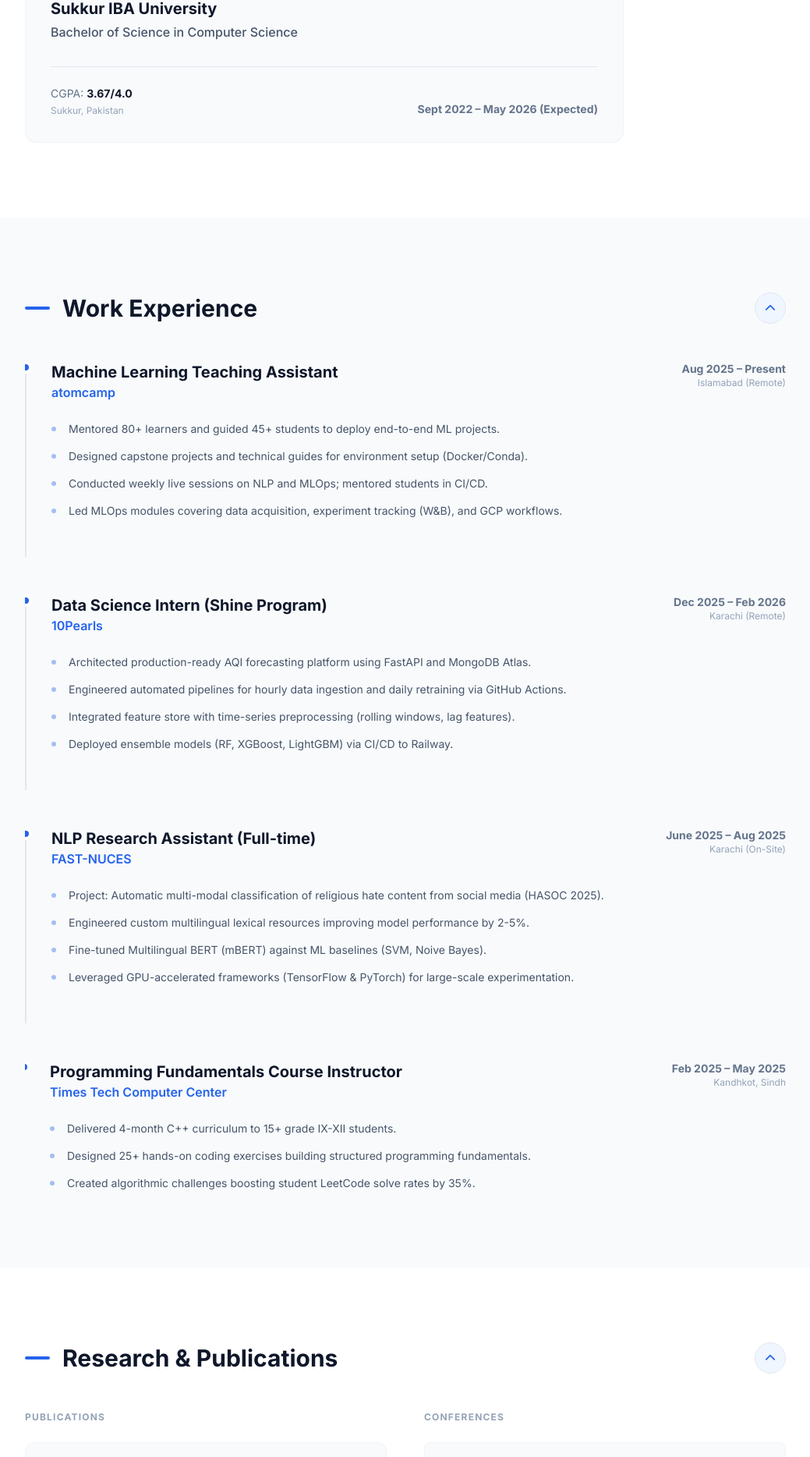
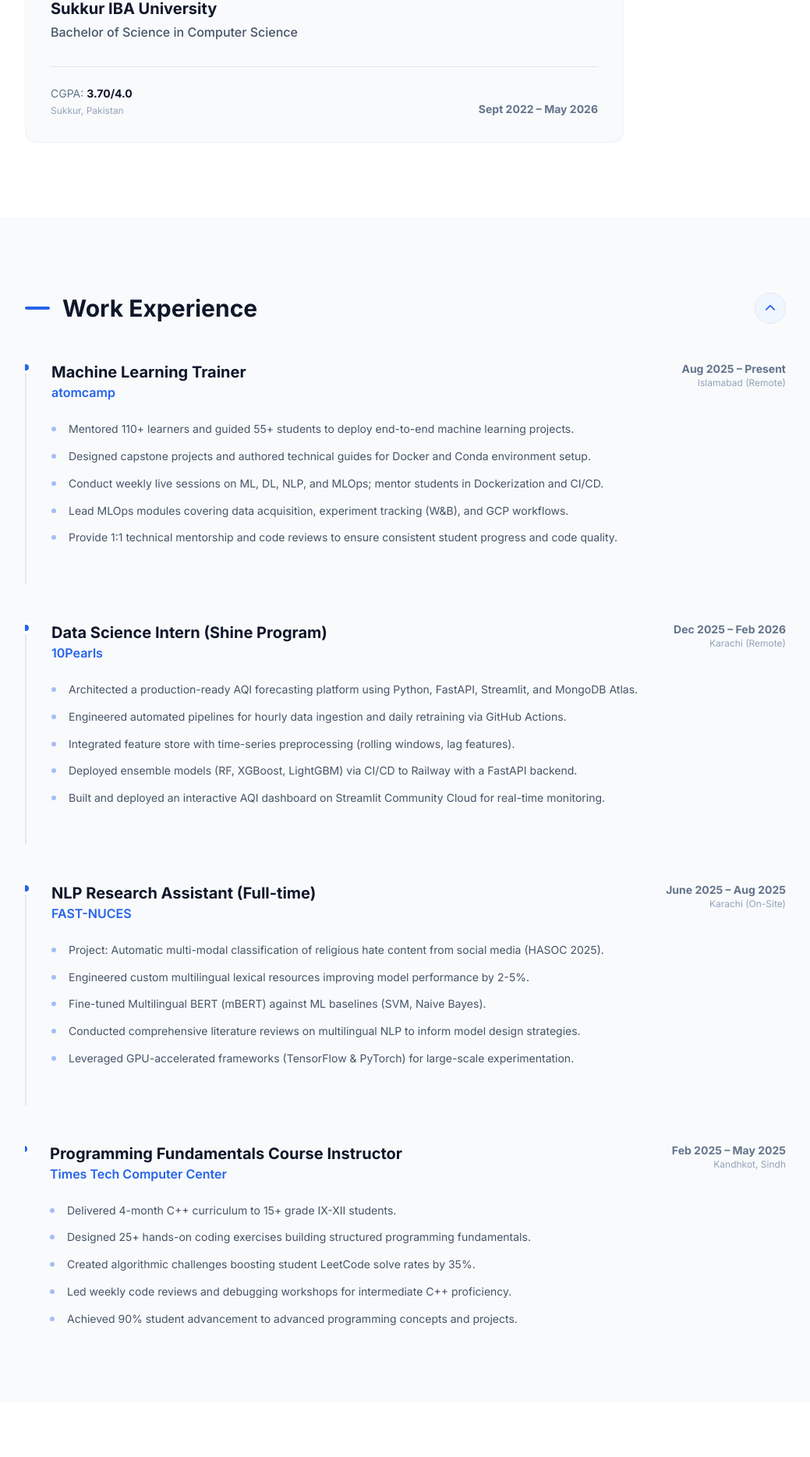
Before and after one commit to SagarChhabriya/SagarChhabriya.github.io, a React (Vite) app: page / in a window 1280 px wide. Shown: the part 872-2740 px from the top of the page at 78% size, without its empty margins (120-1159 px from the left). Built offline with nearby package versions, Linux system fonts and the light colour scheme.

Commit message:
Update: Resume

```diff
--- a/data.ts
+++ b/data.ts
@@ -11,7 +11,7 @@ import {
 
 export const PERSONAL_INFO = {
   name: "Sagar Chhabriya",
-  title: "AI & Machine Learning Engineer",
+  title: "AI and Machine Learning Engineer",
   email: "sagarchhabriya6@gmail.com",
   phone: "+92-332-336-2473",
   location: "Karachi, Pakistan",
@@ -26,7 +26,7 @@ export const PERSONAL_INFO = {
     stackoverflow: "https://stackoverflow.com/users/26491667/sagar-chhabriya",
     medium: "https://medium.com/@sagar-chhabriya"
   },
-  profile: "My research lies at the intersection of NLP, Information Retrieval, and Machine Learning. I study agentic RAG systems that enable autonomous question-answering and knowledge discovery. I am particularly interested in text mining for insight extraction from unstructured data and retrieval systems that enhance efficiency and relevance in large-scale digital environments."
+  profile: "Computer Science graduate with research experience in Natural Language Processing, Computer Vision, and Generative AI. I work on multimodal learning, information retrieval, and large language models, with hands-on experience building AI systems using RAG, transformer-based models, and deep learning frameworks."
 };
 
 export const SERVICES: ServiceItem[] = [
@@ -49,32 +49,58 @@ export const SERVICES: ServiceItem[] = [
 
 export const PUBLICATIONS: PublicationItem[] = [
   {
+    title: "Towards Responsible Multimodal Medical Reasoning via Context-Aligned Vision-Language Models",
+    authors: "Sumra Khan, Sagar Chhabriya, Aizan Z, Sheeraz A, Amgad Muneer, Anas Zafar, Shaina Raza, Rizwan Qureshi",
+    date: "2026",
+    venue: "arXiv Preprint, Computer Vision and Pattern Recognition (CVPR)",
+    pdfLink: "https://arxiv.org/pdf/2604.08815",
+    doiLink: "#"
+  },
+  {
+    title: "A Modular Empirical Analysis of RAG Pipelines on WikiQA and SQuAD: The Roles of Chunking, Embeddings, Retrieval, and Model Scale",
+    authors: "Sagar Chhabriya, Sumra Khan, Mansoor Ahmed",
+    date: "2026",
+    venue: "Journal: ARRAY (Elsevier)",
+    pdfLink: "https://ceur-ws.org/Vol-4173/T9-8.pdhttps://papers.ssrn.com/sol3/papers.cfm?abstract_id=6339962",
+    doiLink: "#"
+  },
+  {
+    title: "FAST-HASOC 2025: Multimodal and Multilingual Approaches for Hate Speech and Offensive Content Detection in Hindi Memes",
+    authors: "Muhammad Rafi, Saif, ..., Sagar Chhabriya",
+    date: "2025",
+    venue: "CEUR Workshop Proceedings, Vol-4173",
+    pdfLink: "https://ceur-ws.org/Vol-4173/T9-8.pdf",
+    doiLink: "#"
+  },
+  {
     title: "Agentic Retrieval-Augmented Generation: A Compact Review",
     authors: "Sagar Chhabriya, Sumra Khan, Dr. Rizwan Ahmed Khan, Mansoor Ahmed",
-    date: "May 2025",
-    venue: "Presented at 1st ICCA @ Salim Habib University",
-    pdfLink: "#",
+    date: "2025",
+    venue: "Journal of Computers and Intelligent Systems, Vol-3, No-4",
+    pdfLink: "https://scholar.google.com/citations?view_op=view_citation&hl=en&user=erpf3JgAAAAJ&citation_for_view=erpf3JgAAAAJ:u-x6o8ySG0sC",
     doiLink: "#"
   }
 ];
 
 export const CONFERENCES: ConferenceItem[] = [
-  { title: "2nd NLP Symposium", date: "July 2025", location: "MAJU Campus, Karachi" },
-  { title: "Modern NLP and South Asian Languages", date: "Nov 2025", location: "C-RAAT Symposium @ MAJU" },
-  { title: "Datasets for Pakistani Languages", date: "Dec 2025", location: "C-RAAT Webinar" }
+  { title: "Datasets for Pakistani Languages", date: "Dec 2025", location: "Registered Attendee, C-RAAT Webinar (Online)" },
+  { title: "Modern NLP and South Asian Languages", date: "Nov 2025", location: "Remote Participant, C-RAAT Symposium @ MAJU, Karachi" },
+  { title: "2nd NLP Symposium", date: "July 2025", location: "In-person Attendee, MAJU Campus, Karachi" },
+  { title: "1st ICCA @ Salim Habib University", date: "May 2025", location: "Presented: Agentic Retrieval-Augmented Generation: A Compact Review" }
 ];
 
 export const EXPERIENCE: ExperienceItem[] = [
   {
     company: "atomcamp",
-    role: "Machine Learning Teaching Assistant",
+    role: "Machine Learning Trainer",
     location: "Islamabad (Remote)",
     period: "Aug 2025 – Present",
     highlights: [
-      "Mentored 80+ learners and guided 45+ students to deploy end-to-end ML projects.",
-      "Designed capstone projects and technical guides for environment setup (Docker/Conda).",
-      "Conducted weekly live sessions on NLP and MLOps; mentored students in CI/CD.",
-      "Led MLOps modules covering data acquisition, experiment tracking (W&B), and GCP workflows."
+      "Mentored 110+ learners and guided 55+ students to deploy end-to-end machine learning projects.",
+      "Designed capstone projects and authored technical guides for Docker and Conda environment setup.",
+      "Conduct weekly live sessions on ML, DL, NLP, and MLOps; mentor students in Dockerization and CI/CD.",
+      "Lead MLOps modules covering data acquisition, experiment tracking (W&B), and GCP workflows.",
+      "Provide 1:1 technical mentorship and code reviews to ensure consistent student progress and code quality."
     ]
   },
   {
@@ -83,10 +109,11 @@ export const EXPERIENCE: ExperienceItem[] = [
     location: "Karachi (Remote)",
     period: "Dec 2025 – Feb 2026",
     highlights: [
-      "Architected production-ready AQI forecasting platform using FastAPI and MongoDB Atlas.",
+      "Architected a production-ready AQI forecasting platform using Python, FastAPI, Streamlit, and MongoDB Atlas.",
       "Engineered automated pipelines for hourly data ingestion and daily retraining via GitHub Actions.",
       "Integrated feature store with time-series preprocessing (rolling windows, lag features).",
-      "Deployed ensemble models (RF, XGBoost, LightGBM) via CI/CD to Railway."
+      "Deployed ensemble models (RF, XGBoost, LightGBM) via CI/CD to Railway with a FastAPI backend.",
+      "Built and deployed an interactive AQI dashboard on Streamlit Community Cloud for real-time monitoring."
     ]
   },
   {
@@ -97,7 +124,8 @@ export const EXPERIENCE: ExperienceItem[] = [
     highlights: [
       "Project: Automatic multi-modal classification of religious hate content from social media (HASOC 2025).",
       "Engineered custom multilingual lexical resources improving model performance by 2-5%.",
-      "Fine-tuned Multilingual BERT (mBERT) against ML baselines (SVM, Noive Bayes).",
+      "Fine-tuned Multilingual BERT (mBERT) against ML baselines (SVM, Naive Bayes).",
+      "Conducted comprehensive literature reviews on multilingual NLP to inform model design strategies.",
       "Leveraged GPU-accelerated frameworks (TensorFlow & PyTorch) for large-scale experimentation."
     ]
   },
@@ -109,7 +137,9 @@ export const EXPERIENCE: ExperienceItem[] = [
     highlights: [
       "Delivered 4-month C++ curriculum to 15+ grade IX-XII students.",
       "Designed 25+ hands-on coding exercises building structured programming fundamentals.",
-      "Created algorithmic challenges boosting student LeetCode solve rates by 35%."
+      "Created algorithmic challenges boosting student LeetCode solve rates by 35%.",
+      "Led weekly code reviews and debugging workshops for intermediate C++ proficiency.",
+      "Achieved 90% student advancement to advanced programming concepts and projects."
     ]
   }
 ];
@@ -125,44 +155,30 @@ export const PROJECTS: ProjectItem[] = [
   {
     title: "Unify",
     tech: ["Python", "Streamlit", "FAISS", "GitHub Actions"],
-    description: ["Architected RAG chatbot for university queries by scraping web data.", "Integrated semantic search to handle ambiguous queries."],
+    description: ["Architected a RAG chatbot for university queries by scraping web data and structuring JSONL QA pairs.", "Deployed on Streamlit Cloud with FAISS and automated CI/CD for continuous updates.", "Integrated semantic search to handle ambiguous student queries with high precision."],
     link: "https://github.com/SagarChhabriya/",
     image: "https://images.unsplash.com/photo-1677442136019-21780ecad995?auto=format&fit=crop&q=80&w=800"
   },
   {
     title: "atombot",
     tech: ["Python", "Streamlit", "FAISS", "Gemini-flash-2.0"],
-    description: ["Engineered RAG assistant automating student FAQs regarding course content.", "Designed robust prompt templates to reduce hallucination."],
+    description: ["Engineered a RAG assistant automating student FAQs for course content and coding assignments.", "Implemented CI/CD workflow for automated Streamlit deployment to support 24/7 availability.", "Designed robust prompt templates to reduce hallucination and keep responses curriculum-relevant."],
     link: "https://github.com/SagarChhabriya/atombot",
     image: "/images/atombot.png"
   },
   {
     title: "Churn Predictor",
     tech: ["Docker", "GCP", "W&B", "GitHub Actions"],
-    description: ["Developed churn prediction classifier, tracking experiments via W&B.", "Productionized workflow via Docker and CI/CD to GCP Artifact Registry."],
+    description: ["Developed churn prediction classifier and tracked experiments via W&B while serving predictions on Streamlit.", "Productionized the workflow via Docker and CI/CD (GitHub Actions -> GCP Artifact Registry -> Cloud Run).", "Integrated Confusion Matrix and ROC metrics into the dashboard for stakeholder analysis."],
     link: "https://github.com/SagarChhabriya/mlops-project",
     image: "/images/churn.png"
   },
   {
     title: "Salary Predictor",
     tech: ["Docker", "Streamlit", "Python"],
-    description: ["Deployed salary prediction app (90% R2), improving accuracy by 15% via preprocessing.", "Containerized app for cross-platform compatibility."],
+    description: ["Deployed a salary prediction app (90% R2), improving accuracy by 15% through comprehensive preprocessing.", "Containerized the app with Docker and implemented CI/CD for cross-platform compatibility.", "Added interactive Plotly visualizations to analyze salary trends across demographics."],
     link: "https://github.com/SagarChhabriya/ml-project",
     image: "/images/predictor.png"
-  },
-  {
-    title: "Cafe Billing App",
-    tech: ["C#", "Desktop", "SQL"],
-    description: ["Desktop application for managing café billing and transactions.", "Streamlines order processing and generates bills."],
-    link: "https://www.linkedin.com/posts/sagar-chhabriya_cafebilling-softwaredevelopment-csharp-activity-7244411974040604672-dk-X",
-    image: "/images/cafe-billing.png"
-  },
-  {
-    title: "Jarvis A.I Assistant",
-    tech: ["Python", "TensorFlow", "NLP"],
-    description: ["Advanced AI application designed for personal assistance.", "Leverages deep learning for natural language understanding."],
-    link: "https://github.com/SagarChhabriya/JarvisCA",
-    image: "/images/jarvis.png"
   }
 ];
 
@@ -177,17 +193,19 @@ export const SKILLS: SkillCategory[] = [
 export const EDUCATION = {
   school: "Sukkur IBA University",
   degree: "Bachelor of Science in Computer Science",
-  cgpa: "3.67/4.0",
-  period: "Sept 2022 – May 2026 (Expected)",
+  cgpa: "3.70/4.0",
+  period: "Sept 2022 – May 2026",
   location: "Sukkur, Pakistan"
 };
 
 export const CERTIFICATIONS: CertificationItem[] = [
+  { title: "Hacktoberfest 2025 Super Contributor", description: "Recognized as a top open-source contributor during Hacktoberfest." },
   { title: "Data Science & AI Bootcamp", description: "atomcamp: 4-month specialized training in ML, DL, NLP, and MLOps." },
+  { title: "Master Trainee PVE (EU-funded)", description: "Trained 185+ students in violent extremism prevention." },
   { title: "GitHub Foundations Exam", description: "Certified in Git, GitHub Actions, and project management." },
   { title: "DigiSkills Training", description: "Pakistan government program: Freelancing and WordPress Certification." },
-  { title: "Developing Python Packages", description: "DataCamp certification in PyPI publishing & package engineering." },
   { title: "AWS DeepRacer League", description: "Competed in autonomous racing using RL models." },
-  { title: "Aspire Institute Leaders Program 2024", description: "Leadership training for global social impact." },
-  { title: "Prime Minister’s Laptop Award 2023", description: "National merit recipient for academic excellence." }
+  { title: "Aspire Institute Leaders Program 2024", description: "Successfully completed Cohort 1 leadership training." },
+  { title: "Prime Minister’s Laptop Award 2023", description: "National merit recipient for academic excellence in Computer Science." },
+  { title: "Book Review Competition Winner 2022", description: "Secured 1st place among 17 sections across 5 SIBAU campuses." }
 ];
```
Also changed, not shown: 1 other file (tests, documents, lock files or other folders).
